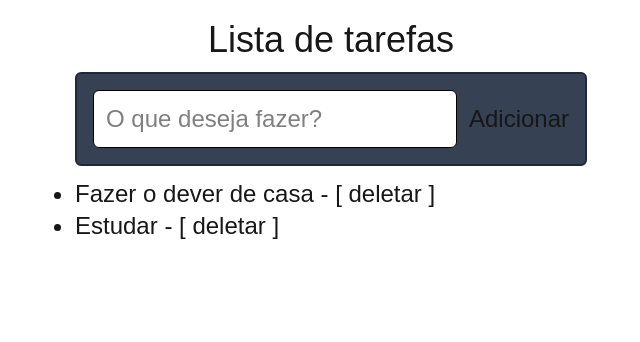
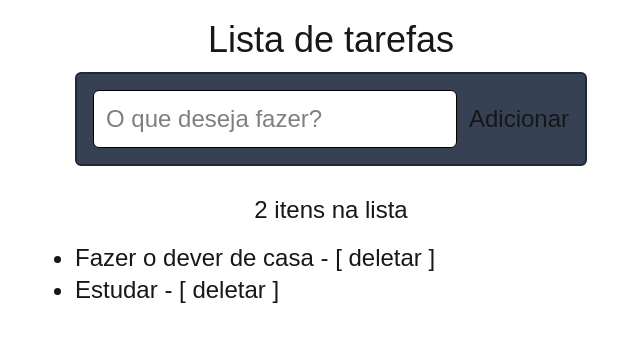
Before and after one commit to pedroguedes9/React, a Next.js app in the folder react-primeiro-projeto/: page / in a window 1280 px wide. Shown: the top 342 px of the page, without its empty margins (309-949 px from the left). Built offline with nearby package versions, Linux system fonts and the light colour scheme.

Commit message:
adicionando itens no array

```diff
--- a/react-primeiro-projeto/src/app/page.tsx
+++ b/react-primeiro-projeto/src/app/page.tsx
@@ -3,28 +3,43 @@
 type TodoItem = {
     label: string,
     checked: boolean
+    id: number
 }
 import { useState } from "react"
 
 function Page() {
-  const [list, setlist] = useState<TodoItem[]>([
-    {label: "Fazer o dever de casa", checked: false},
-    {label: "Estudar", checked: false}
+  const [itemImput, setItemInput] = useState("")
+  const [list, setList] = useState<TodoItem[]>([
+    {label: "Fazer o dever de casa", checked: false, id: 1},
+    {label: "Estudar", checked: false, id: 2}
   ])
+  const handleAddButton = () => {
+    {itemImput ??
+      setList([
+            ...list,
+            {label: itemImput, checked: false, id: list.length + 1 }
+          ])
+      setItemInput("")
+    }
+
+  }
   return (
     <div className= "w-screen h-screen flex flex-col items-center text-2xl">
       <h1 className="text-4xl mt-5">Lista de tarefas</h1>
-      <form className=" flex  w-full max-w-lg my-3 p-4 rounded-md bg-gray-700 border-2 border-gray-800 gap-3" >
+      <div className=" flex  w-full max-w-lg my-3 p-4 rounded-md bg-gray-700 border-2 border-gray-800 gap-3" >
         <input
         type="text"
         placeholder="O que deseja fazer?"
         className="flex-1 border border-black p-3 text-2xl text-black  bg-white rounded-md  "
+        value={itemImput}
+        onChange={e =>  (setItemInput(e.target.value))}
         />
-        <button>Adicionar</button>
-      </form>
+        <button onClick={handleAddButton} >Adicionar</button>
+      </div>
+      <p className="my-4">{list.length} itens na lista</p>
       <ul className="w-full max-w-lg list-disc pl-5'">
         {list.map(item => (
-          <li>{item.label} - <button className="hover:underline">[ deletar ]</button></li>
+          <li key={item.id}>{item.label} - <button className="hover:underline">[ deletar ]</button></li>
         ))}
         </ul>
     </div>
```
